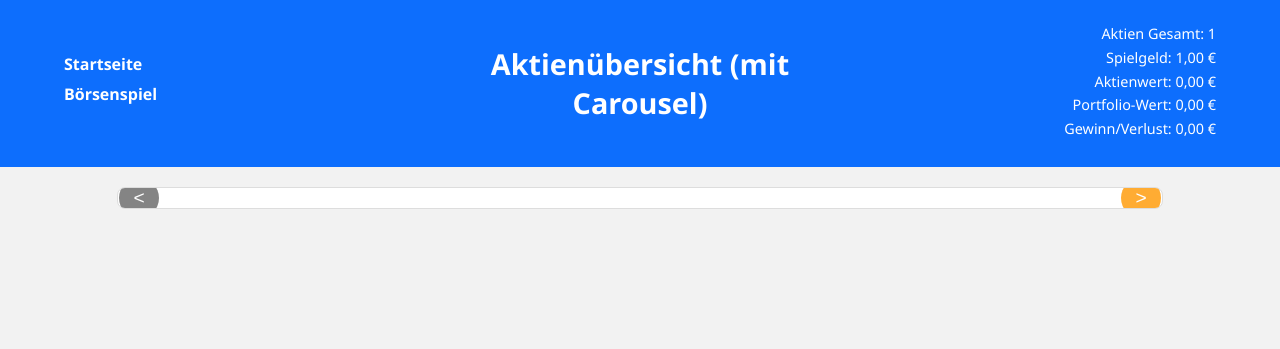
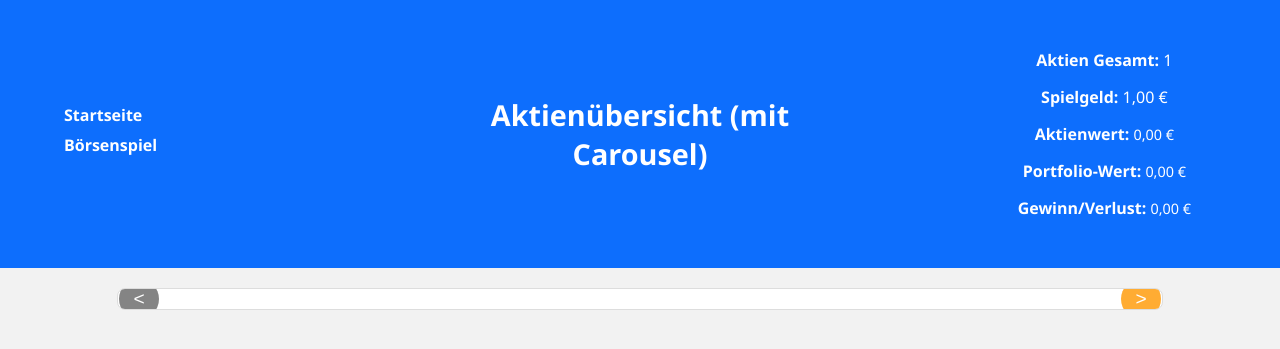
Before and after one commit to DerDaumen1/Webschreck, a PHP site: page /stock_overview.php in a window 1280 px wide. Shown: the top 349 px of the page. Run offline with PHP 8.4, Linux system fonts and the light colour scheme; the visitor is signed in with stand-in values (Sample User, id 1); data that the repository does not hold is empty.

Commit message:
Depotübersicht angepasst

```diff
--- a/stock_overview.js
+++ b/stock_overview.js
@@ -108,12 +108,11 @@ function updateGlobalPortfolio() {
     let depotGesamt = spielgeld + depotValue;
     let gewinnVerlust = depotGesamt - window.startKapital;
 
-    // Aktualisierung der globalen Anzeige
-    document.getElementById("aktienDepotDisplay").textContent = "Aktienwert: " + depotValue.toFixed(2).replace('.', ',') + " €";
-    document.getElementById("depotGesamtDisplay").textContent = "Portfolio-Wert: " + depotGesamt.toFixed(2).replace('.', ',') + " €";
-    document.getElementById("gewinnVerlustDisplay").textContent = "Gewinn/Verlust: " + gewinnVerlust.toFixed(2).replace('.', ',') + " €";
+    // Aktualisierung der globalen Anzeige – jetzt ohne doppelte Labels
+    document.getElementById("aktienDepotDisplay").textContent = depotValue.toFixed(2).replace('.', ',') + " €";
+    document.getElementById("depotGesamtDisplay").textContent = depotGesamt.toFixed(2).replace('.', ',') + " €";
+    document.getElementById("gewinnVerlustDisplay").textContent = gewinnVerlust.toFixed(2).replace('.', ',') + " €";
 }
-
 
 // Rufe die Funktion zusammen mit den anderen Initialisierungen auf
 document.addEventListener("DOMContentLoaded", () => {
@@ -121,4 +120,6 @@ document.addEventListener("DOMContentLoaded", () => {
     showPage(0);
     updateArrows();
     updateCurrentValues(); // Neuer Aufruf, um den aktuellen Wert zu berechnen und anzuzeigen
+
+    // Toggle event removed because depot info is now always visible in the header.
 });
--- a/stock_overview.php
+++ b/stock_overview.php
@@ -43,7 +43,6 @@ $stocks = $_SESSION['all_stocks'];
 </head>
 <body>
 
-<!-- Neuer Header-Stil -->
 <header>
   <div class="header-container">
     <div class="nav-left">
@@ -54,12 +53,25 @@ $stocks = $_SESSION['all_stocks'];
       <h1>Aktienübersicht (mit Carousel)</h1>
     </div>
     <div class="nav-right">
-  <span class="user-stocks">Aktien Gesamt: <?php echo $_SESSION['anzahl_aktien'] ?? 0; ?></span>
-  <span id="spielgeldDisplayPortfolio">Spielgeld: <?php echo number_format($_SESSION['spielgeld'], 2, ',', '.'); ?> €</span>
-  <span id="aktienDepotDisplay">Aktienwert: 0,00 €</span>
-  <span id="depotGesamtDisplay">Portfolio-Wert: 0,00 €</span>
-  <span id="gewinnVerlustDisplay">Gewinn/Verlust: 0,00 €</span>
-</div>
+      <!-- Depot Informationen direkt im Header -->
+      <div id="depotContent" style="color:#fff; background-color:transparent; border:none; padding: 15px; border-radius: 8px; text-align: center;">
+        <div class="depot-info">
+          <strong>Aktien Gesamt:</strong> <?php echo $_SESSION['anzahl_aktien'] ?? 0; ?>
+        </div>
+        <div class="depot-info">
+          <strong>Spielgeld:</strong> <?php echo number_format($_SESSION['spielgeld'], 2, ',', '.'); ?> €
+        </div>
+        <div class="depot-info">
+          <strong>Aktienwert:</strong> <span id="aktienDepotDisplay">0,00 €</span>
+        </div>
+        <div class="depot-info">
+          <strong>Portfolio-Wert:</strong> <span id="depotGesamtDisplay">0,00 €</span>
+        </div>
+        <div class="depot-info">
+          <strong>Gewinn/Verlust:</strong> <span id="gewinnVerlustDisplay">0,00 €</span>
+        </div>
+      </div>
+    </div>
   </div>
 </header>
 
--- a/styles.css
+++ b/styles.css
@@ -414,3 +414,8 @@ body.game-page #gameContainer .card {
   /* Du kannst diesen Wert anpassen, wenn du wirklich 100% willst */
   margin: 0 auto;
 }
+
+.depot-info {
+  margin: 5px;
+  padding: 5px;
+}
```
